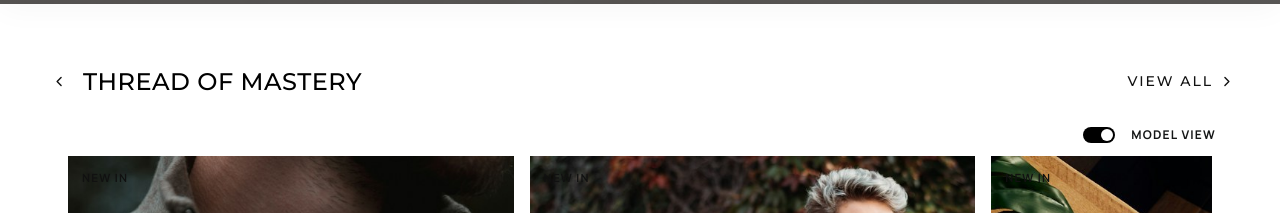
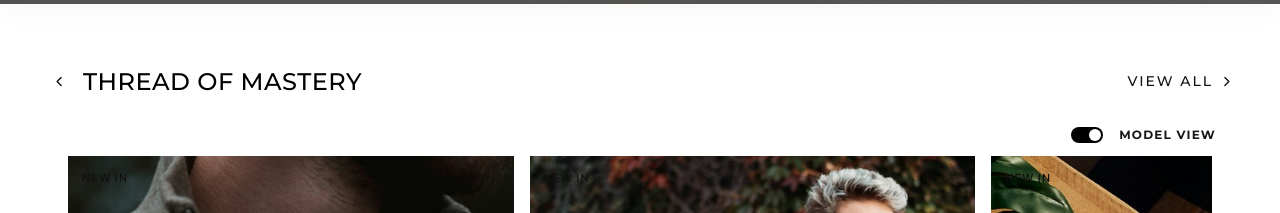
Before and after one commit to hemanthsairamjagatha/deynolddanny, an Astro site: page / in a window 1280 px wide. Shown: the part 940-1153 px from the top of the page. Built offline with nearby package versions, Linux system fonts and the light colour scheme; Astro itself is replaced by a stand-in of ours; a web font is replaced by a local one.

Commit message:
Update Model View label font family from Manrope to Montserrat

```diff
--- a/src/styles/luxury-custom.css
+++ b/src/styles/luxury-custom.css
@@ -1222,11 +1222,11 @@
   box-shadow: 0 1px 2px rgba(0, 0, 0, 0.2);
 }
 
-/* Switch Label Text (Image 3: span.MuiTypography-root.MuiTypography-body1.MuiFormControlLabel-label.css-uitf9v 100.66 x 24, Color #141616, Font 12px Manrope, Margin 0px 16px 0px 0px, Padding 0px 0px 0px 16px) */
+/* Switch Label Text (Image: span.MuiTypography-root.MuiTypography-body1.MuiFormControlLabel-label.css-uitf9v, Color #141616, Font 12px Montserrat, Margin 0px 16px 0px 0px, Padding 0px 0px 0px 16px) */
 .MuiFormControlLabel-label,
 .css-uitf9v,
 .MuiTypography-root.MuiTypography-body1.MuiFormControlLabel-label {
-  font-family: 'Manrope', -apple-system, BlinkMacSystemFont, 'Segoe UI', Roboto, sans-serif;
+  font-family: 'Montserrat', -apple-system, BlinkMacSystemFont, 'Segoe UI', Roboto, sans-serif;
   font-size: 12px;
   line-height: 24px;
   font-weight: 700;
```
